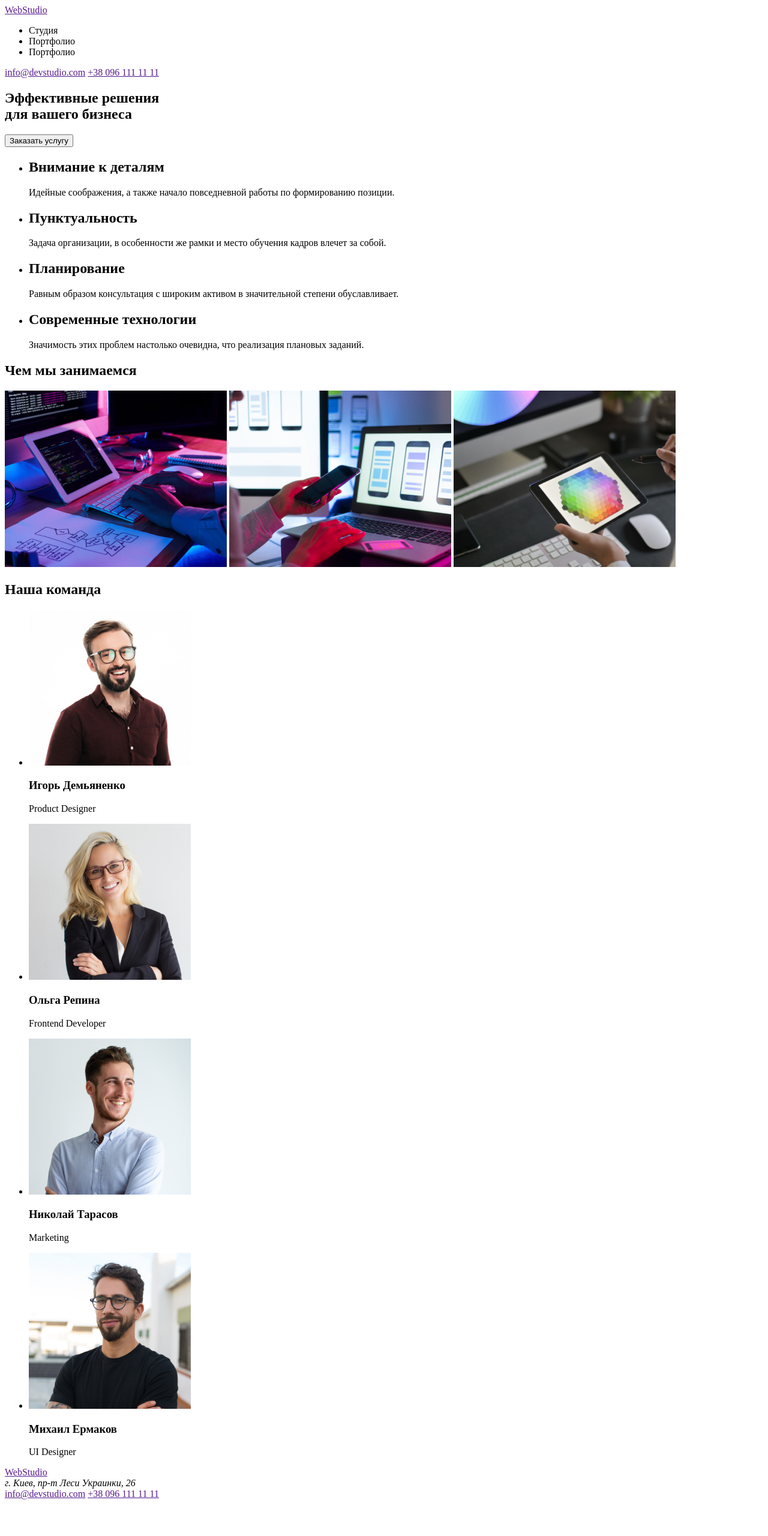
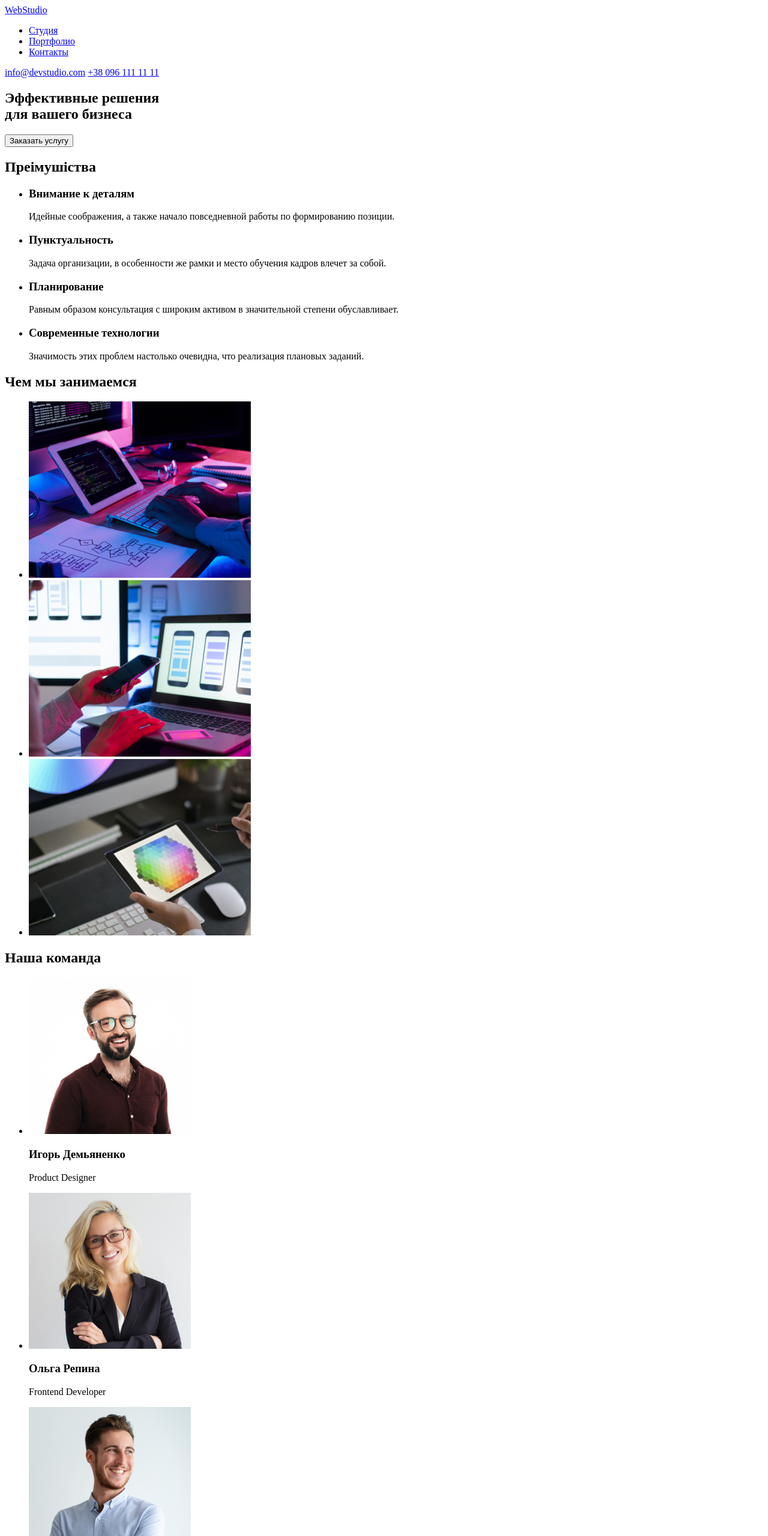
Before and after one commit to Illyakis2911/goit-markup-hw-01, a plain HTML site: page index.html in a window 1280 px wide. Shown: the top 2560 px of the page at 60% size. Before the commit the page ends 2507 px from the top, so only its background shows below. Drawn offline with Linux system fonts and the light colour scheme.

Commit message:
дз виправив ошибки

```diff
--- a/index.html
+++ b/index.html
@@ -10,16 +10,22 @@
     <!-- Верхня лінія -->
     <header>
       <nav>
-        <a href=""> WebStudio </a>
+        <a href="WebStudio"> WebStudio </a>
         <ul>
-          <li>Студия</li>
-          <li>Портфолио</li>
-          <li>Портфолио</li>
+          <li>
+            <a href="Студия"> Студия</a>
+          </li>
+          <li>
+            <a href="Портфолио">Портфолио</a>
+          </li>
+          <li>
+            <a href="Контакты">Контакты</a>
+          </li>
         </ul>
       </nav>
       <div>
-        <a href="">info@devstudio.com</a>
-        <a href="">+38 096 111 11 11</a>
+        <a href="mailto:info@devstudio.com">info@devstudio.com</a>
+        <a href="tel:+38 096 111 11 11">+38 096 111 11 11</a>
       </div>
     </header>
     <main>
@@ -29,34 +35,35 @@
           Эффективные решения <br />
           для вашего бизнеса
         </h1>
-        <button>Заказать услугу</button>
+        <button type="button">Заказать услугу</button>
       </section>
       <!-- особености -->
       <section>
+        <h2>Преімушіства</h2>
         <ul>
           <li>
-            <h2>Внимание к деталям</h2>
+            <h3>Внимание к деталям</h3>
             <p>
               Идейные соображения, а также начало повседневной работы по
               формированию позиции.
             </p>
           </li>
           <li>
-            <h2>Пунктуальность</h2>
+            <h3>Пунктуальность</h3>
             <p>
               Задача организации, в особенности же рамки и место обучения кадров
               влечет за собой.
             </p>
           </li>
           <li>
-            <h2>Планирование</h2>
+            <h3>Планирование</h3>
             <p>
               Равным образом консультация с широким активом в значительной
               степени обуславливает.
             </p>
           </li>
           <li>
-            <h2>Современные технологии</h2>
+            <h3>Современные технологии</h3>
             <p>
               Значимость этих проблем настолько очевидна, что реализация
               плановых заданий.
@@ -67,21 +74,29 @@
       <!-- Чем мы занимаемся -->
       <section>
         <h2>Чем мы занимаемся</h2>
+        <ul>
+          <li>
             <img
               src="./images/box1.png"
               alt="людина наберає текст на клавіатурі "
               width="370"
             />
+          </li>
+          <li>
             <img
               src="./images/box2.png"
               alt=" людина  дивиться в телефон"
               width="370"
             />
+          </li>
+          <li>
             <img
               src="./images/box3.png"
               alt="людина малює  на планшеті"
               width="370"
             />
+          </li>
+        </ul>
       </section>
       <!-- Наша команда -->
       <section>
@@ -111,10 +126,14 @@
       </section>
     </main>
     <footer>
-      <a href=""> WebStudio </a>
-      <address>г. Киев, пр-т Леси Украинки, 26</address>
-      <a href="">info@devstudio.com</a>
-      <a href="">+38 096 111 11 11</a>
+      <a href="WebStudio"> WebStudio </a>
+      <address>
+        <a href="г. Киев, пр-т Леси Украинки, 26">
+          г. Киев, пр-т Леси Украинки, 26
+        </a>
+        <a href="mailto:info@devstudio.com">info@devstudio.com</a>
+        <a href="tel:+38 096 111 11 11">+38 096 111 11 11</a>
+      </address>
     </footer>
   </body>
 </html>
```
Lines whose indentation alone changed are shown as unchanged.
